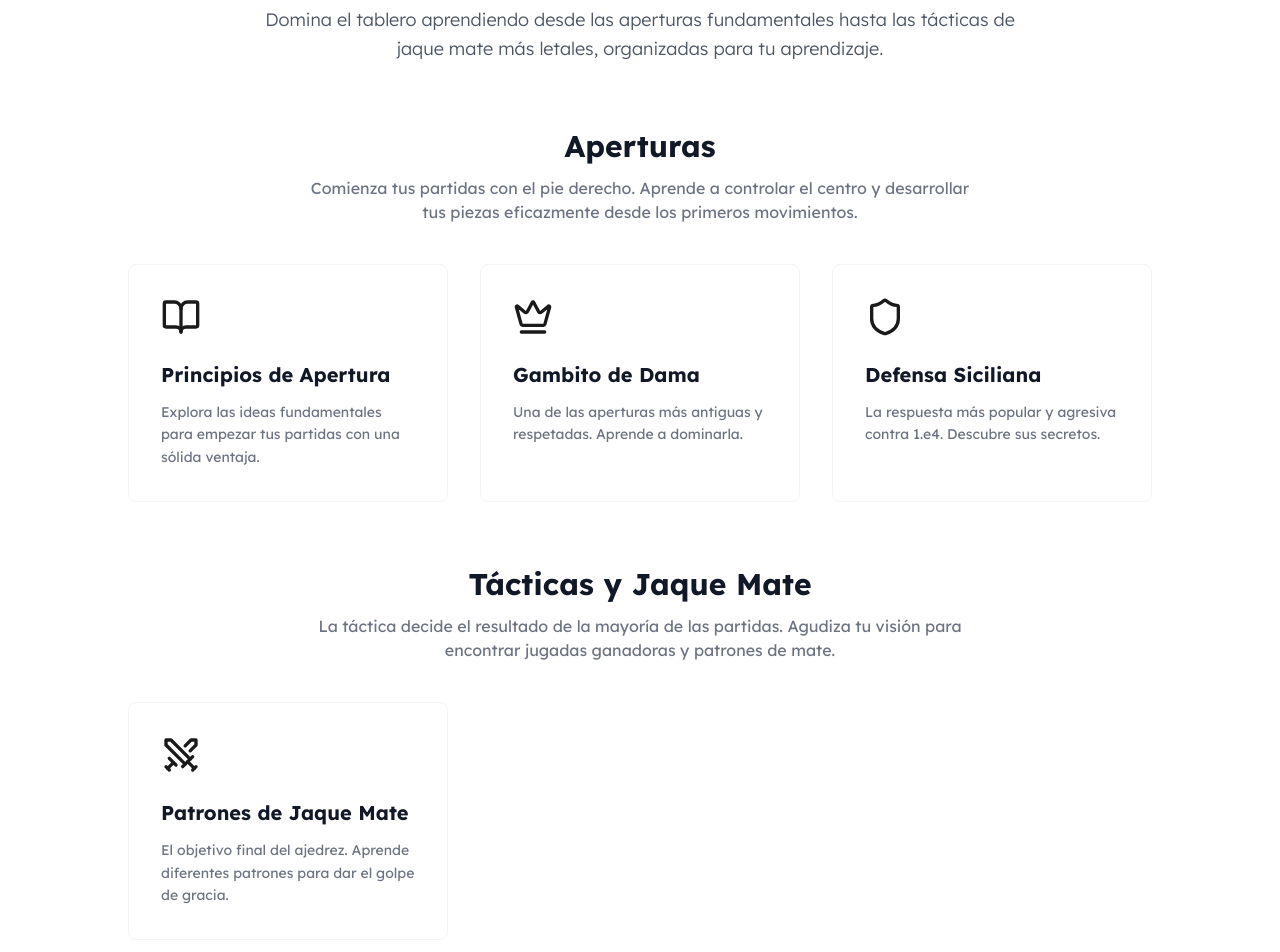
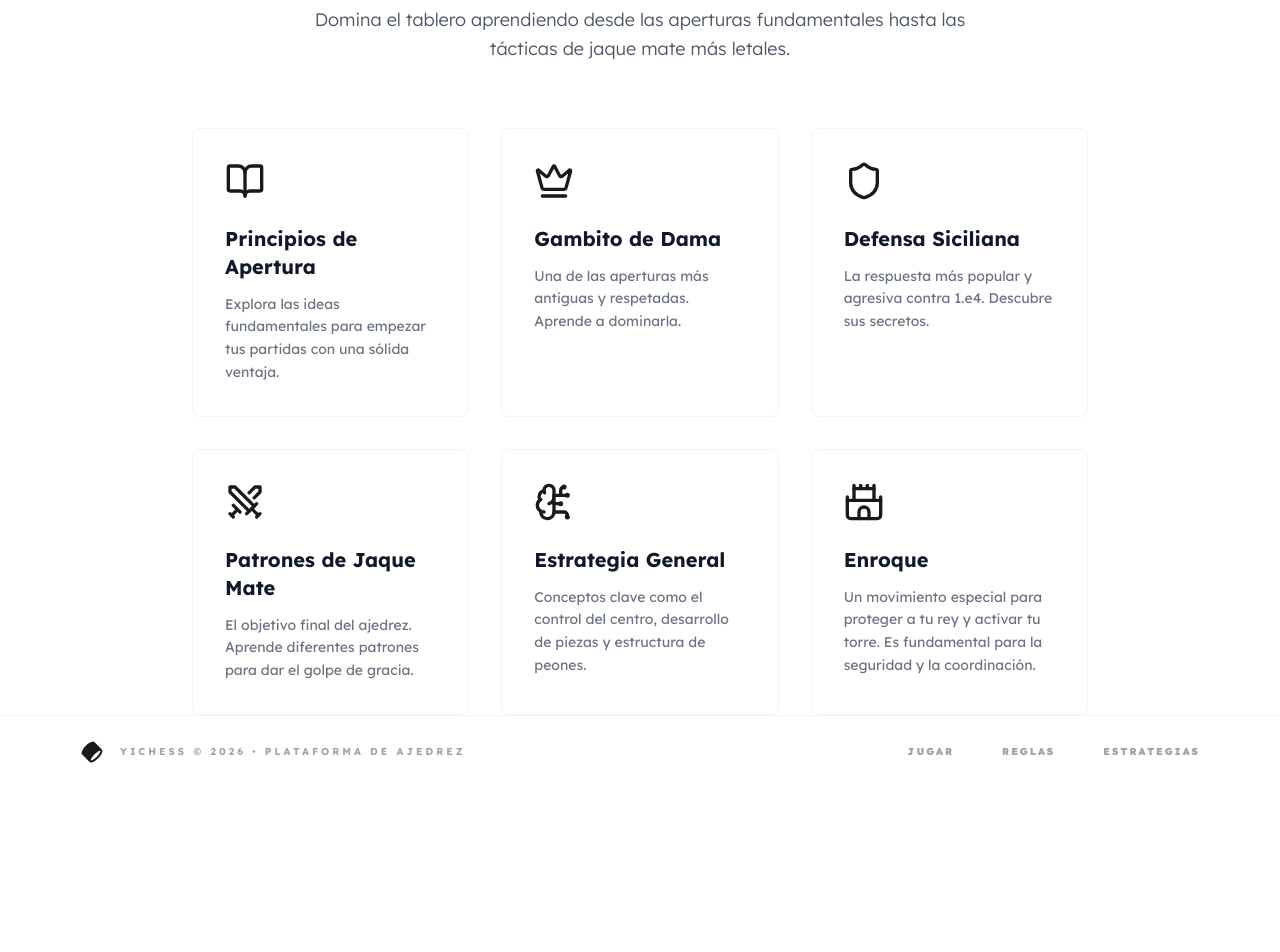
Before and after one commit to yisus17-stack/YiChess, a Next.js app: page /estrategias in a window 1280 px wide. Shown: the part 240-1192 px from the top of the page. After the commit the page ends 1028 px from the top, so only its background shows below. Built offline with nearby package versions, Linux system fonts and the light colour scheme.

Commit message:
no meguta la pagina

```diff
--- a/src/app/estrategias/page.tsx
+++ b/src/app/estrategias/page.tsx
@@ -8,11 +8,7 @@ export const metadata: Metadata = {
   description: 'Descubre estrategias y tácticas de ajedrez, desde aperturas hasta jaque mate.',
 };
 
-const strategySections = [
-    {
-        title: 'Aperturas',
-        description: 'Comienza tus partidas con el pie derecho. Aprende a controlar el centro y desarrollar tus piezas eficazmente desde los primeros movimientos.',
-        strategies: [
+const strategies = [
   {
     name: 'Principios de Apertura',
     description: 'Explora las ideas fundamentales para empezar tus partidas con una sólida ventaja.',
@@ -31,24 +27,12 @@ const strategySections = [
     icon: <Shield className="size-10 text-primary" />,
     href: '#'
   },
-        ]
-    },
-    {
-        title: 'Tácticas y Jaque Mate',
-        description: 'La táctica decide el resultado de la mayoría de las partidas. Agudiza tu visión para encontrar jugadas ganadoras y patrones de mate.',
-        strategies: [
    {
     name: 'Patrones de Jaque Mate',
     description: 'El objetivo final del ajedrez. Aprende diferentes patrones para dar el golpe de gracia.',
     icon: <Swords className="size-10 text-primary" />,
     href: '#'
   },
-        ]
-    },
-    {
-        title: 'Estrategia y Planificación',
-        description: 'Piensa a largo plazo. Aprende a crear planes, mejorar la posición de tus piezas y explotar las debilidades del oponente.',
-        strategies: [
     {
     name: 'Estrategia General',
     description: 'Conceptos clave como el control del centro, desarrollo de piezas y estructura de peones.',
@@ -61,32 +45,22 @@ const strategySections = [
     icon: <Castle className="size-10 text-primary" />,
     href: '#'
   },
-        ]
-    }
 ];
-
 
 export default function StrategiesPage() {
   return (
     <div className="max-w-[1200px] w-full px-10">
       <AppBreadcrumb />
-      <div className='max-w-5xl mx-auto'>
+      <div className='max-w-4xl mx-auto'>
         <header className="text-center mb-16">
             <h1 className="text-[#1a1a1a] dark:text-white text-5xl font-extrabold leading-tight tracking-tight mb-6">Estrategias y Tácticas</h1>
-            <p className="text-gray-600 dark:text-gray-400 text-lg font-light leading-relaxed max-w-3xl mx-auto">
-                Domina el tablero aprendiendo desde las aperturas fundamentales hasta las tácticas de jaque mate más letales, organizadas para tu aprendizaje.
+            <p className="text-gray-600 dark:text-gray-400 text-lg font-light leading-relaxed max-w-2xl mx-auto">
+                Domina el tablero aprendiendo desde las aperturas fundamentales hasta las tácticas de jaque mate más letales.
             </p>
         </header>
 
-        <div className="space-y-16">
-          {strategySections.map((section) => (
-            <section key={section.title}>
-              <div className="text-center mb-10 max-w-2xl mx-auto">
-                <h2 className="text-3xl font-bold text-gray-900 dark:text-white mb-3">{section.title}</h2>
-                <p className="text-gray-500 dark:text-muted-foreground">{section.description}</p>
-              </div>
         <div className="grid grid-cols-1 md:grid-cols-2 lg:grid-cols-3 gap-8">
-                {section.strategies.map((strategy) => (
+          {strategies.map((strategy) => (
             <Link href={strategy.href} key={strategy.name}>
               <div className="group bg-white dark:bg-card border border-gray-100 dark:border-border rounded-xl p-8 h-full transition-all duration-300 hover:shadow-2xl hover:-translate-y-2">
                 <div className="mb-6">
@@ -98,9 +72,6 @@ export default function StrategiesPage() {
             </Link>
           ))}
         </div>
-            </section>
-          ))}
-        </div>
       </div>
     </div>
   );
```
Lines whose indentation alone changed are shown as unchanged.
